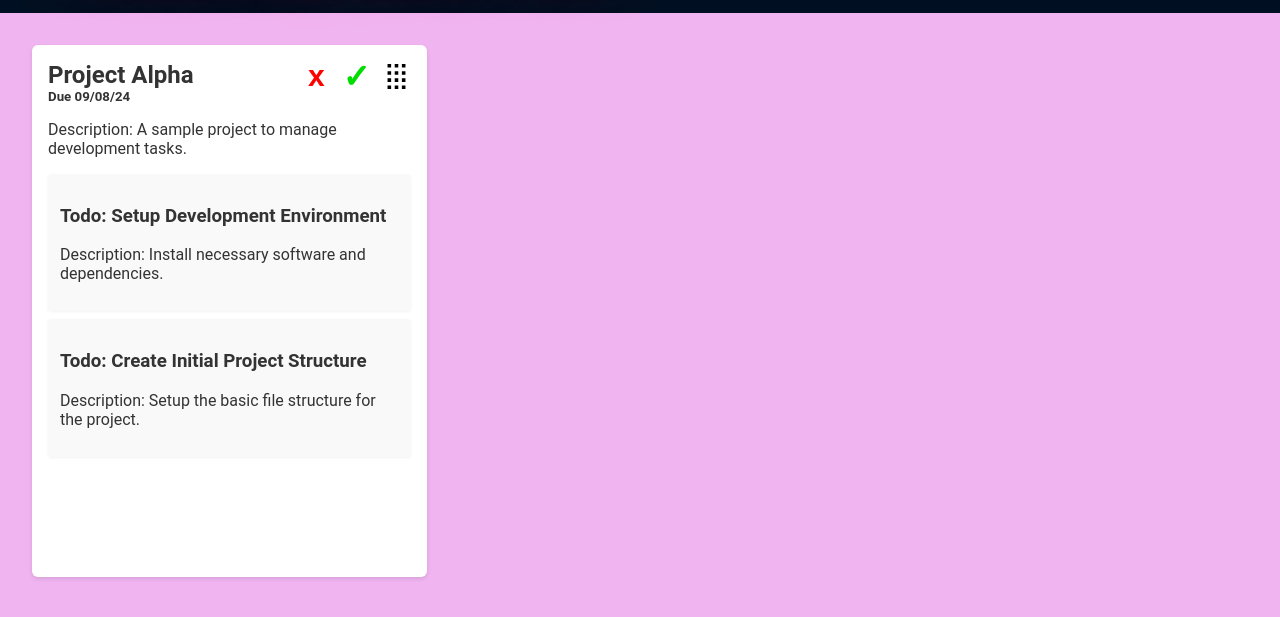
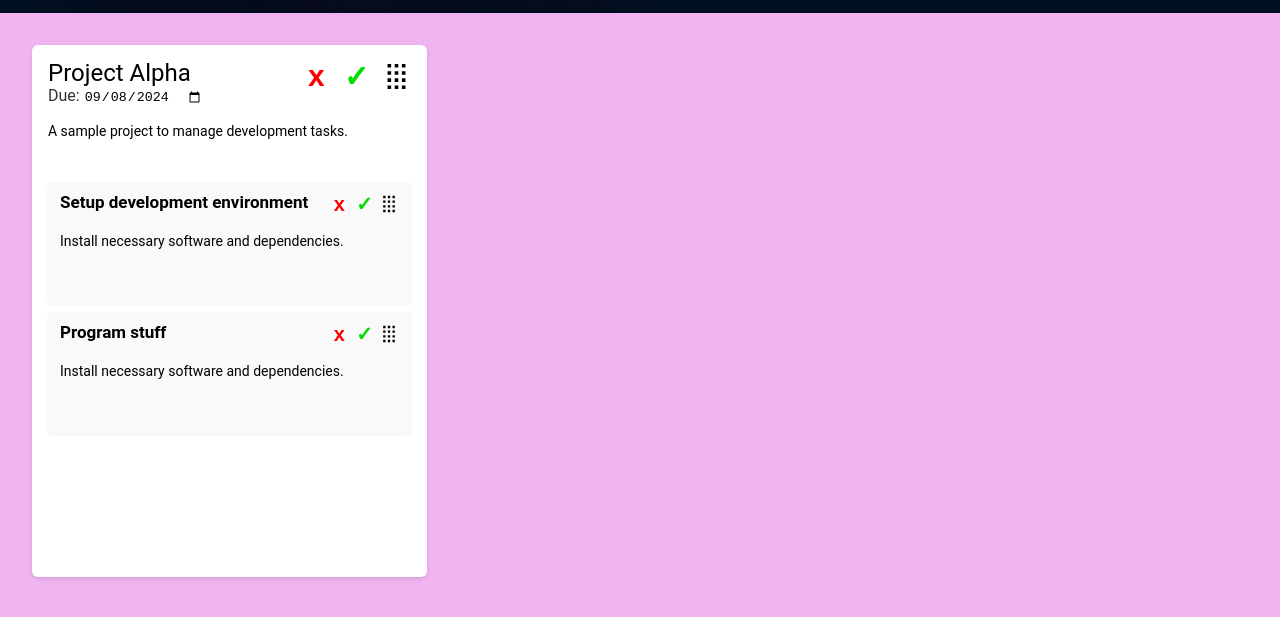
Before and after one commit to Xenrathe/JS-ToDo, a website built with webpack: page src/template.html in a window 1280 px wide. Shown: the part 119-736 px from the top of the page. Built offline with nearby package versions, Linux system fonts and the light colour scheme.

Commit message:
Adjust/style project and todo-item's various inputs (title, date, etc)

```diff
--- /dev/null
+++ b/src/domController.js
@@ -0,0 +1,22 @@
+export function addTextAreaHeightAdjusters(){
+  const textAreas = document.querySelectorAll('textarea');
+  textAreas.forEach((textArea) => {
+    textArea.addEventListener('input', () => {
+      textArea.style.height = 'auto'; // Reset the height
+      let newHeight = textArea.scrollHeight;
+      console.log(`newHeight is ${newHeight}`);
+
+      // Optional: Adjust for padding and borders if needed
+      const computedStyle = window.getComputedStyle(textArea);
+
+      const lineHeight = parseInt(computedStyle.lineHeight);
+      const padding = parseInt(computedStyle.paddingTop) + parseInt(computedStyle.paddingBottom);
+      const border = parseInt(computedStyle.borderTopWidth) + parseInt(computedStyle.borderBottomWidth);
+
+      // Ensure minimum height is maintained if necessary
+      newHeight = Math.max(newHeight, lineHeight + padding + border);
+
+      textArea.style.height = `${newHeight}px`; // Set the new height
+    });
+  });
+};
--- a/src/index.js
+++ b/src/index.js
@@ -1,2 +1,8 @@
 import { Project } from "./project.js";
-import "./styles.css";
+import { addTextAreaHeightAdjusters } from "./domController.js"
+import "./styles/styles.css";
+import "./styles/classes.css";
+import "./styles/buttons.css";
+import "./styles/inputs.css";
+
+addTextAreaHeightAdjusters();
--- /dev/null
+++ b/src/styles/buttons.css
@@ -0,0 +1,126 @@
+#new-project {
+  color: rgb(255, 161, 74, 0.75);
+  display: grid;
+  place-content: center;
+  font-size: 2rem;
+  text-shadow: 0 1px 0 #969732;
+  padding: 5px 15px;
+}
+
+#new-project:hover {
+  color: rgb(255, 173, 96);
+  cursor: pointer;
+}
+
+.neon-border {
+  --border-angle: 0turn;
+  --main-bg: conic-gradient(
+      from var(--border-angle),
+      #213,
+      #112 5%,
+      #112 60%,
+      #213 95%
+    );
+
+  border: solid 3px transparent;
+  border-radius: 5px;
+  --gradient-border: conic-gradient(from var(--border-angle), transparent 25%, rgb(234, 0, 255, 0.5), rgb(255, 0, 51, 0.5) 99%, transparent);
+
+  background:
+    var(--main-bg) padding-box,
+    var(--gradient-border) border-box,
+    var(--main-bg) border-box;
+
+  background-position: center center;
+
+  animation: bg-spin 3s linear infinite;
+}
+
+.neon-border:hover {
+  --gradient-border: conic-gradient(from var(--border-angle), transparent 25%,  rgb(234, 0, 255, 1), rgb(255, 0, 51, 1)99%, transparent);
+}
+
+@keyframes bg-spin {
+  to {
+    --border-angle: 1turn;
+  }
+}
+
+@property --border-angle {
+  syntax: "<angle>";
+  inherits: true;
+  initial-value: 0turn;
+}
+
+.project .top-bar .buttons {
+  display: flex;
+  gap: 10px;
+}
+
+.project .todo-item .top-bar .buttons {
+  gap: 5px;
+}
+
+.project .top-bar button {
+  background-color: transparent;
+  border: none;
+  width: 30px;
+  height: 30px;
+  font-size: 30px;
+  display: flex;
+  justify-content: center;
+  align-items: center;
+  font-weight: bold;
+  transition: all 0.5s;
+  padding: 0px;
+}
+
+.project .todo-item .top-bar button {
+  width: 20px;
+  height: 20px;
+  font-size: 20px;
+}
+
+button.delete {
+  color: red;
+  cursor: pointer;
+}
+
+button.delete:hover {
+  background-color: red;
+  color: white;
+  transition: all 0.25s;
+}
+
+button.finish {
+  color: rgb(0, 221, 0);
+  cursor: pointer;
+}
+
+button.finish:hover {
+  background-color: rgb(0, 221, 0);
+  color: white;
+  transition: all 0.25s;
+}
+
+button.drag {
+  cursor: grab;
+  box-sizing: border-box;
+}
+
+.project button.drag svg {
+  position: absolute;
+  width: 43px;
+}
+
+.project .todo-item button.drag svg {
+  width: 28px;
+}
+
+button.drag:hover {
+  border: dotted 1px black;
+}
+
+button.drag:active {
+  cursor: grabbing;
+}
--- /dev/null
+++ b/src/styles/classes.css
@@ -0,0 +1,13 @@
+.noborder {
+  padding: 0px !important;
+  border: none !important;
+  outline: none !important;
+}
+
+.highlighted-input {
+  background: transparent !important;
+}
+
+.highlighted-input:hover, .project .highlighted-input:focus {
+  background: rgb(240, 240, 240) !important;
+}
--- /dev/null
+++ b/src/styles/inputs.css
@@ -0,0 +1,38 @@
+.project .title {
+  font-size: 24px;
+  min-height: 25px;
+  height: 25px;
+  line-height: 1;
+}
+
+.project .todo-item .title {
+  font-weight: bold;
+  font-size: 17px;
+  min-height: 22px;
+  height: 22px;
+
+  flex: 1;
+  margin-right: 5px;
+}
+
+textarea {
+  width: 100%;
+  box-sizing: border-box;
+  resize: none;
+
+  overflow-x: hidden;
+  overflow-y: hidden;
+  font-family: inherit;
+}
+
+.project .description {
+  margin: 15px 0px;
+  font-size: 14px;
+  min-height: 42px;
+  height: 42px;
+  line-height: 1.5;
+}
+
+input[type="date"] {
+  cursor: text;
+}
--- a/src/styles.css
+++ b/src/styles/styles.css
@@ -60,60 +60,6 @@ nav {
   }
 }
 
-#new-project {
-  color: rgb(255, 161, 74, 0.75);
-  display: grid;
-  place-content: center;
-  font-size: 2rem;
-  text-shadow: 0 1px 0 #969732;
-  padding: 5px 15px;
-}
-
-#new-project:hover {
-  color: rgb(255, 173, 96);
-  cursor: pointer;
-}
-
-.neon-border {
-  --border-angle: 0turn;
-  --main-bg: conic-gradient(
-      from var(--border-angle),
-      #213,
-      #112 5%,
-      #112 60%,
-      #213 95%
-    );
-
-  border: solid 3px transparent;
-  border-radius: 5px;
-  --gradient-border: conic-gradient(from var(--border-angle), transparent 25%, rgb(234, 0, 255, 0.5), rgb(255, 0, 51, 0.5) 99%, transparent);
-
-  background:
-    var(--main-bg) padding-box,
-    var(--gradient-border) border-box,
-    var(--main-bg) border-box;
-
-  background-position: center center;
-
-  animation: bg-spin 3s linear infinite;
-}
-
-.neon-border:hover {
-  --gradient-border: conic-gradient(from var(--border-angle), transparent 25%,  rgb(234, 0, 255, 1), rgb(255, 0, 51, 1)99%, transparent);
-}
-
-@keyframes bg-spin {
-  to {
-    --border-angle: 1turn;
-  }
-}
-
-@property --border-angle {
-  syntax: "<angle>";
-  inherits: true;
-  initial-value: 0turn;
-}
-
 #content {
   padding: 2rem;
   max-height: calc(100vh - 70px);
@@ -162,76 +108,14 @@ nav {
 .project .top-bar {
   display: flex;
   justify-content: space-between;
+  gap: 5px;
 }
 
 .project .top-bar .title-and-due {
   display: flex;
   flex-direction: column;
   justify-content: flex-start;
-}
-
-.project h2, .project h5 {
-  margin: 0px;
-}
-
-.project .top-bar .buttons {
-  display: flex;
-  gap: 10px;
-}
-
-.project .top-bar button {
-  background-color: transparent;
-  border: none;
-  width: 30px;
-  height: 30px;
-  display: flex;
-  justify-content: center;
-  align-items: center;
-  font-weight: bold;
-  transition: all 0.5s;
-  padding: 0px;
-}
-
-button.delete {
-  color: red;
-  font-size: 30px;
-  cursor: pointer;
-}
-
-button.delete:hover {
-  background-color: red;
-  color: white;
-  transition: all 0.25s;
-}
-
-button.finish {
-  color: rgb(0, 221, 0);
-  font-size: 33px;
-  cursor: pointer;
-}
-
-button.finish:hover {
-  background-color: rgb(0, 221, 0);
-  color: white;
-  transition: all 0.25s;
-}
-
-button.drag {
-  cursor: grab;
-  box-sizing: border-box;
-}
-
-button.drag svg {
-  position: absolute;
-  width: 43px;
-}
-
-button.drag:hover {
-  border: dotted 1px black;
-}
-
-button.drag:active {
-  cursor: grabbing;
+  flex: 1;
 }
 
 .todo-item {
--- a/src/template.html
+++ b/src/template.html
@@ -15,11 +15,13 @@
 
   <div id="content">
   <!-- Example Project 1 -->
-    <div class="project">
+    <div class="project" id="p1">
       <div class="top-bar">
         <div class="title-and-due">
-          <h2>Project Alpha</h2>
-          <h5>Due 09/08/24</h5>
+          <textarea id="p1-title" rows="1" class="title highlighted-input noborder">Project Alpha</textarea>
+          <div>
+            <label for="p1-date">Due: </label><input type="date" class="noborder highlighted-input" value="2024-09-08" id="p1-date">
+          </div>
         </div>
         <div class="buttons">
           <button class="delete"><span>x</span></button>
@@ -27,14 +29,28 @@
           <button class="drag"><svg xmlns="http://www.w3.org/2000/svg" viewBox="0 0 24 24"><title>drag</title><path d="M7,19V17H9V19H7M11,19V17H13V19H11M15,19V17H17V19H15M7,15V13H9V15H7M11,15V13H13V15H11M15,15V13H17V15H15M7,11V9H9V11H7M11,11V9H13V11H11M15,11V9H17V11H15M7,7V5H9V7H7M11,7V5H13V7H11M15,7V5H17V7H15Z" /></svg></button>
         </div>
       </div>
-      <p>Description: A sample project to manage development tasks.</p>
-      <div class="todo-item">
-          <h3>Todo: Setup Development Environment</h3>
-          <p>Description: Install necessary software and dependencies.</p>
+      <textarea class="description highlighted-input noborder">A sample project to manage development tasks.</textarea>
+      <div class="todo-item" id="p1-t1">
+        <div class="top-bar">
+          <textarea id="p1-t1-title" rows="1" class="title highlighted-input noborder">Setup development environment</textarea>
+          <div class="buttons">
+            <button class="delete"><span>x</span></button>
+            <button class="finish"><span>✓</span></button>
+            <button class="drag"><svg xmlns="http://www.w3.org/2000/svg" viewBox="0 0 24 24"><title>drag</title><path d="M7,19V17H9V19H7M11,19V17H13V19H11M15,19V17H17V19H15M7,15V13H9V15H7M11,15V13H13V15H11M15,15V13H17V15H15M7,11V9H9V11H7M11,11V9H13V11H11M15,11V9H17V11H15M7,7V5H9V7H7M11,7V5H13V7H11M15,7V5H17V7H15Z" /></svg></button>
+          </div>
+        </div>
+        <textarea id="p1-t1-desc" class="description noborder highlighted-input">Install necessary software and dependencies.</textarea>
       </div>
-      <div class="todo-item">
-          <h3>Todo: Create Initial Project Structure</h3>
-          <p>Description: Setup the basic file structure for the project.</p>
+      <div class="todo-item" id="p1-t2">
+        <div class="top-bar">
+          <textarea id="p1-t2-title" rows="1" class="title highlighted-input noborder">Program stuff</textarea>
+          <div class="buttons">
+            <button class="delete"><span>x</span></button>
+            <button class="finish"><span>✓</span></button>
+            <button class="drag"><svg xmlns="http://www.w3.org/2000/svg" viewBox="0 0 24 24"><title>drag</title><path d="M7,19V17H9V19H7M11,19V17H13V19H11M15,19V17H17V19H15M7,15V13H9V15H7M11,15V13H13V15H11M15,15V13H17V15H15M7,11V9H9V11H7M11,11V9H13V11H11M15,11V9H17V11H15M7,7V5H9V7H7M11,7V5H13V7H11M15,7V5H17V7H15Z" /></svg></button>
+          </div>
+        </div>
+        <textarea id="p1-t2-desc" class="description noborder highlighted-input">Install necessary software and dependencies.</textarea>
       </div>
     </div>
 
```
Also changed, not shown: README.md.
